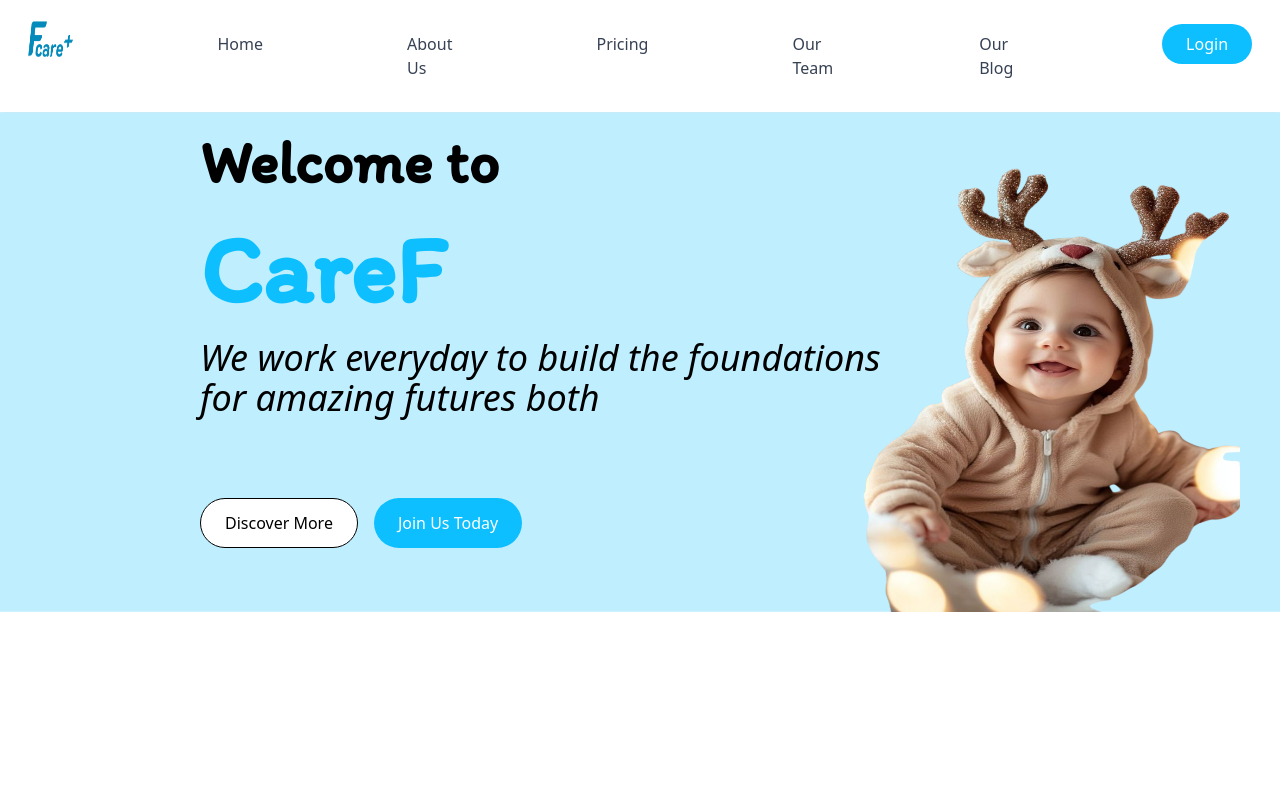
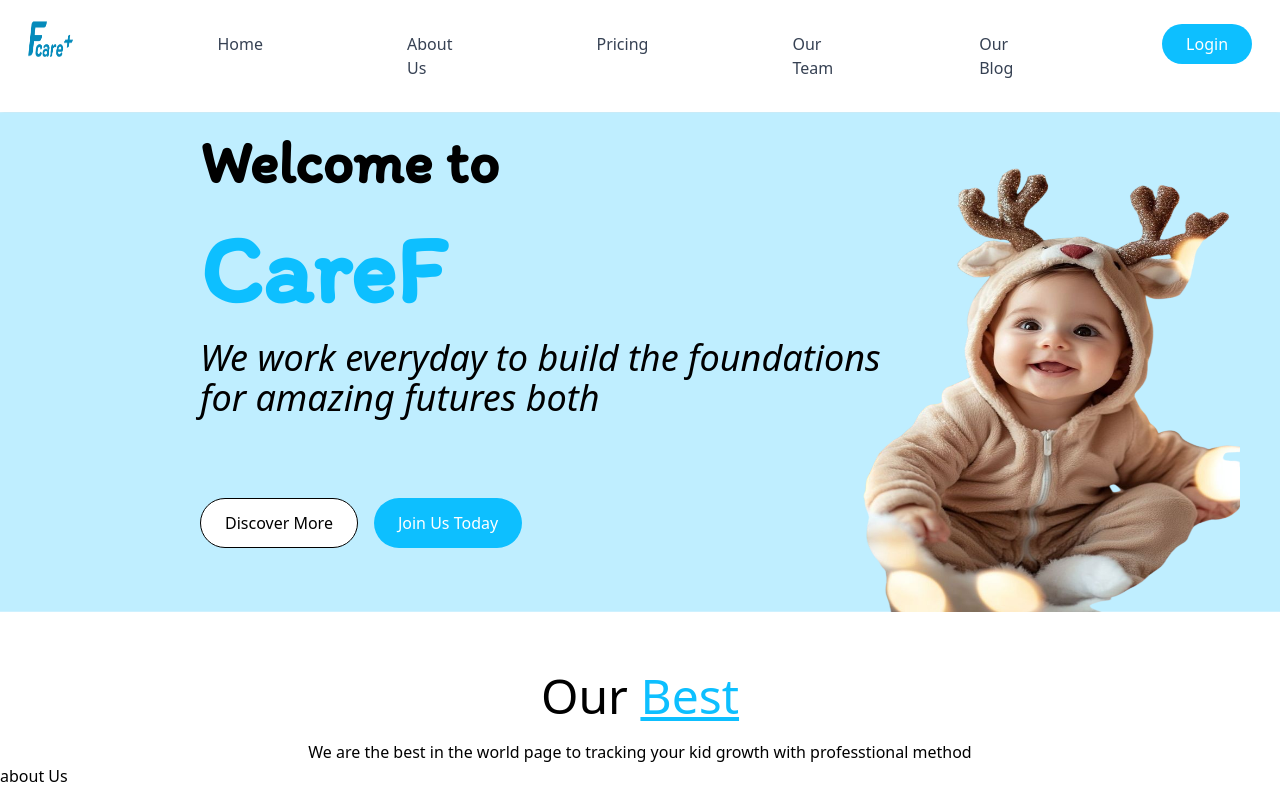
Before and after one commit to wusxo24/SWD392, a React (Vite) app: page / in a window 1280 px wide. Shown: the top 800 px of the page. Built offline with nearby package versions, Linux system fonts and the light colour scheme.

Commit message:
add ourBest

```diff
--- a/src/App.jsx
+++ b/src/App.jsx
@@ -7,6 +7,7 @@ import { Hero } from './hero/hero';
 import { AboutUs } from './hero/aboutUs';
 import { Pricing } from './hero/pricing';
 import ScrollToTop from './components/ScrollToTop';
+import { OurBest } from './hero/ourBest';
 
 function App() {
   return (
@@ -16,7 +17,7 @@ function App() {
         <Navbar />
         <ScrollToTop/>
         <Routes>
-          <Route path="/" element={<><Hero /> <AboutUs/> <Pricing/></>} />
+          <Route path="/" element={<><Hero /> <OurBest/> <AboutUs/> <Pricing/></>} />
           <Route path="/login" element={<Login />} />
           <Route path="/register" element={<Register />} />
         </Routes>
--- a/src/hero/hero.jsx
+++ b/src/hero/hero.jsx
@@ -5,7 +5,7 @@ import { Link } from 'react-router-dom';
 import { Link as ScrollLink } from 'react-scroll';
 export const Hero = () => {
   return (
-    <div id="hero" className="hero mb-32 relative w-full h-screen">
+    <div id="hero" className="hero relative">
       {/* Blue Background */}
       <img src={blue} alt="Blue Background" className="w-full h-[500px] object-cover" />
 
--- /dev/null
+++ b/src/hero/ourBest.jsx
@@ -0,0 +1,17 @@
+import React from 'react'
+
+export const OurBest = () => {
+  return (
+    <div className='container'>
+    <div className='flex justify-center items-center pt-15'>
+        <h1 className="text-5xl font-soild">
+            Our <span className='text-[#0DBFFF] underline'>Best</span></h1>
+    </div>
+
+    <div>
+    <p className='flex justify-center pt-5'>We are the best in the world page to tracking your kid growth with professtional method </p>
+    </div>
+    </div>
+
+  )
+}
```
